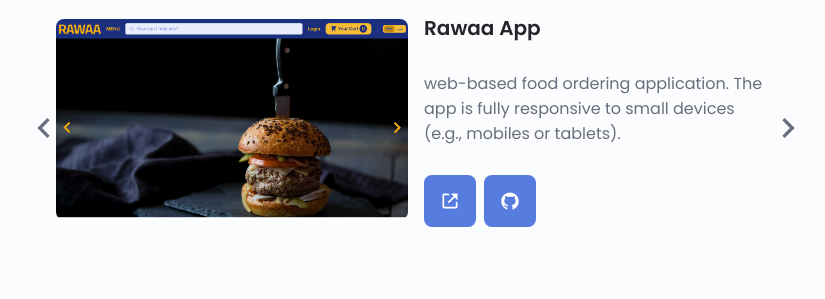
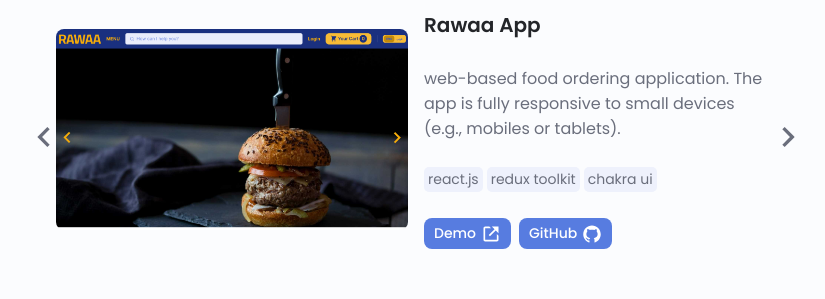
Before and after one commit to hossam7amdy/portfolio, a React (Create React App) app: page / in a window 1280 px wide. Shown: the part 3915-4214 px from the top of the page, without its empty margins (224-1049 px from the left). Built offline with nearby package versions, Linux system fonts and the light colour scheme.

Commit message:
add new project

```diff
--- a/src/components/PortfolioItem/PortfolioItem.jsx
+++ b/src/components/PortfolioItem/PortfolioItem.jsx
@@ -11,6 +11,7 @@ export const PortfolioItem = ({
   decription,
   demo,
   github,
+  tools,
 }) => {
   return (
     <li
@@ -22,18 +23,30 @@ export const PortfolioItem = ({
         <h3 className={styles.title}>{name}</h3>
         <p className={styles.decription}>{decription}</p>
 
+        <div className={styles.tools}>
+          {tools.map((tool, idx) => (
+            <span key={idx} className={styles.tool}>
+              {tool}
+            </span>
+          ))}
+        </div>
+
         <div className={styles.links}>
           <IconLink
             to={demo}
+            text="Demo"
             Icon={BiLinkExternal}
             isExternal={true}
             aria-label="demo link"
+            className={styles.link}
           />
           <IconLink
             to={github}
+            text="GitHub"
             Icon={AiFillGithub}
             isExternal={true}
             aria-label="logo github"
+            className={styles.link}
           />
         </div>
       </div>
--- a/src/components/PortfolioItem/PortfolioItem.module.css
+++ b/src/components/PortfolioItem/PortfolioItem.module.css
@@ -29,9 +29,27 @@
   text-align: center;
 }
 
+.tools {
+  display: flex;
+  flex-wrap: wrap;
+  gap: 0.25rem;
+}
+
+.tool {
+  padding: 2px 4px;
+  border-radius: 5px;
+  font-size: var(--small-font-size);
+  background-color: var(--input-color);
+}
+
 .links {
   display: flex;
   gap: 0.5rem;
+}
+
+.link {
+  font-size: var(--small-font-size);
+  padding: 5px 10px;
 }
 
 @media (min-width: 768px) {
--- a/src/container/Portfolio/Portfolio.jsx
+++ b/src/container/Portfolio/Portfolio.jsx
@@ -36,6 +36,7 @@ export const Portfolio = () => {
               decription={project.description}
               demo={project.demo}
               github={project.github}
+              tools={project.tools}
             />
           ))}
         </ul>
--- a/src/data/data.jsx
+++ b/src/data/data.jsx
@@ -12,6 +12,7 @@ import rawaaDashboard from "../assets/rawa-dashboard.png";
 import omnifood from "../assets/omnifood.png";
 import forkify from "../assets/forkify.png";
 import rawaa from "../assets/rawaafood.png";
+import next from "../assets/next.png";
 
 export const SKILLS = [
   {
@@ -147,6 +148,7 @@ export const PROJECTS = [
     image: rawaa,
     demo: "https://rawaa-app.vercel.app/",
     github: "https://github.com/hossam7amdy/rawaa-app",
+    tools: ["react.js", "redux toolkit", "chakra ui"],
   },
   {
     name: "Rawaa Dashboard",
@@ -155,6 +157,16 @@ export const PROJECTS = [
     image: rawaaDashboard,
     demo: "https://rawaa-dashboard.vercel.app/",
     github: "https://github.com/hossam7amdy/rawaa-dashboard",
+    tools: ["react.js", "react query", "chakra ui"],
+  },
+  {
+    name: "Next Meetups",
+    description:
+      "Simple app to save and manage your upcoming meetings and trips.",
+    image: next,
+    demo: "https://meetups-manager-blond.vercel.app/",
+    github: "https://github.com/hossam7amdy/meetups-manager",
+    tools: ["next.js", "mongoDB"],
   },
   {
     name: "Forkify",
@@ -163,6 +175,7 @@ export const PROJECTS = [
     demo: "https://forkify-hossam.netlify.app/",
     github:
       "https://github.com/hossam7amdy/learning-projects/tree/main/Javascript/04-forkify",
+    tools: ["html/css", "javascript", "rest"],
   },
   {
     name: "Omnifood",
@@ -172,6 +185,7 @@ export const PROJECTS = [
     demo: "https://omnifood-hossam.netlify.app/",
     github:
       "https://github.com/hossam7amdy/learning-projects/tree/main/HTML-CSS/omnifood",
+    tools: ["html/css", "javascript"],
   },
 ];
 
```
Also changed, not shown: src/assets/next.png (added).
